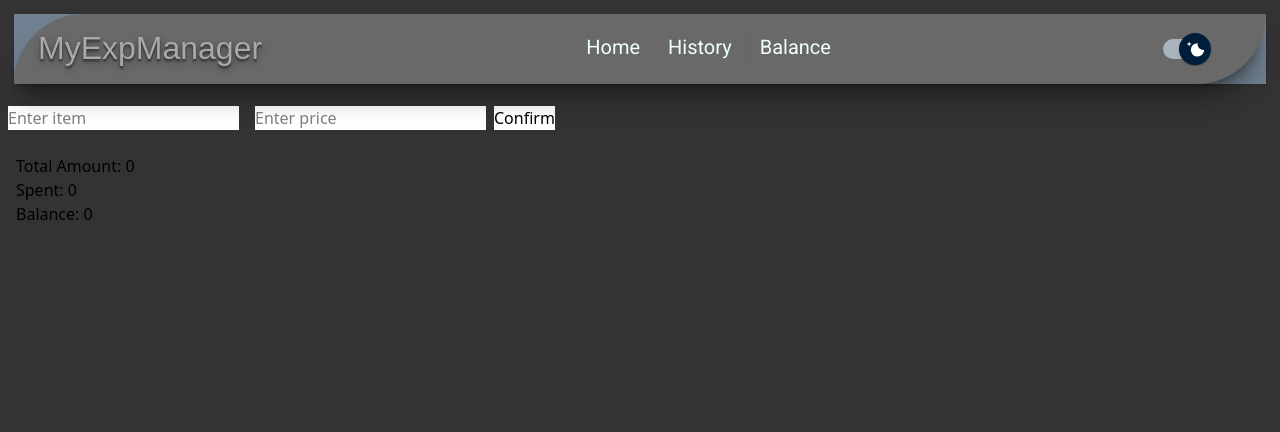
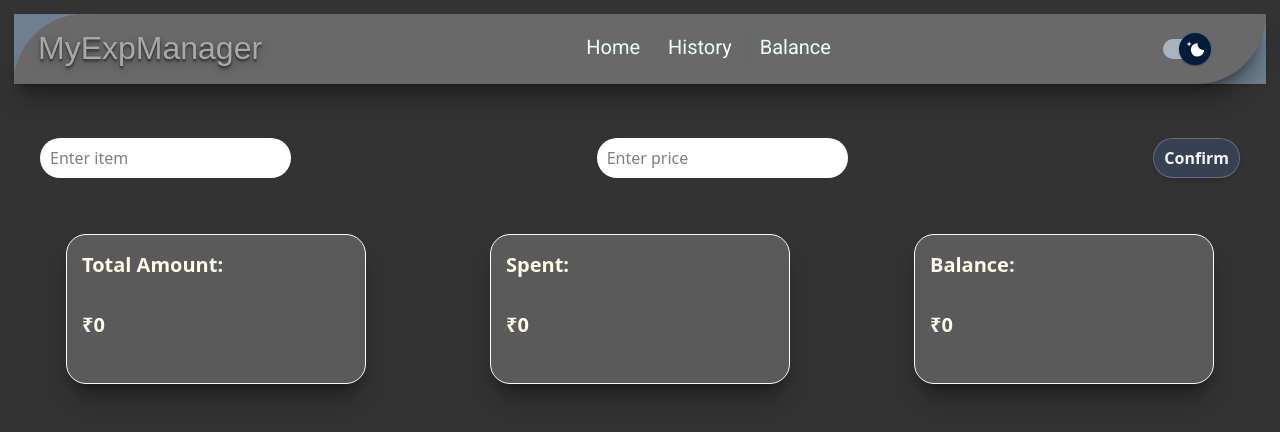
Before and after one commit to asim770/MyExpManager, a React (Vite) app: page /profile in a window 1280 px wide. Shown: the top 432 px of the page. Built offline with nearby package versions, Linux system fonts and the light colour scheme; a web font is replaced by a local one.

Commit message:
add database

```diff
--- a/src/components/Account/Account.jsx
+++ b/src/components/Account/Account.jsx
@@ -9,25 +9,33 @@ export default function Account(){
         setAmount(e.target.value);
     }
 
-    function amountAdded(){
-        if(amount==0){
-            alert("ENTER SOME AMOUNT");
-            navigate("/")
-        }
-        else{
-            localStorage.setItem("Amount",amount);
-            navigate("/profile");
+    async function amountAdded(e){
+        e.preventDefault();
+        const response=await fetch("http://localhost:8000/account",{
+            method: "POST",
+            headers: { "Content-Type": "application/json" },
+            body: JSON.stringify({
+                amount: amount
+            })
+        })
+        const result= response.json;
+        if(response.ok){
+            alert("✅ Registration successful!");
+            setAmount("");
+        }else {
+            alert("❌ " + result.msg);
         }
     }
     return(
         <>
         <div className="h-screen flex justify-center items-center">
-            <div>
-                Enter Your Amount
+            <div className="bg-[#696969] h-auto flex flex-col gap-8 p-[35px] border-[1px] border-white rounded-[20px] shadow-2xl shadow-[#000000]">
 
-                <input type="text" value={amount} onChange={amountUpdate}/>
+                <h1 className="text-[20px] font-bold text-amber-50 ">Enter your Amount</h1>
 
-                <button onClick={amountAdded}>submit</button>
+                <input type="text " className="bg-amber-50 h-[40px] w-[200px] p-[10px] rounded-[20px] border-none hover:shadow-black hover:shadow-2xl duration-300 transition-colors" placeholder="Enter Your Amount"  value={amount} onChange={amountUpdate}/>
+
+                <button onClick={amountAdded} className="px-6 py-3 rounded-[25px] border-[1px] border-[#b4b4b461] bg-gray-700 text-gray-100 font-semibold hover:bg-gray-600 hover:text-white transition-colors duration-300 shadow-md ">submit</button>
 
             </div>
         </div>
--- a/src/components/Profile/Profile.jsx
+++ b/src/components/Profile/Profile.jsx
@@ -73,32 +73,33 @@ export default function Profile() {
 
   return (
     <>
-      <div>
+      <div className="flex flex-row p-[40px] md:justify-between gap-1 w-screen items-center md:w-full">
         <input
           type="text"
-          className="bg-white text-black m-2"
+          className="bg-white text-black h-[40px]  w-auto p-[10px] rounded-full hover:shadow-2xl hover:shadow-[#646060] transition-colors duration-300"
           value={item}
           onChange={addItem}
           placeholder="Enter item"
         />
         <input
           type="number"
-          className="bg-white text-black m-2"
+          className="bg-white text-black h-[40px] p-[10px] rounded-full hover:shadow-2xl hover:shadow-[#646060] transition-colors duration-300"
           value={price}
           onChange={addPrice}
           placeholder="Enter price"
         />
-        <button onClick={createList} className="bg-white text-black">
+        <button onClick={createList} className="px-[10px] h-[40px] rounded-[25px] border-[1px] border-[#b4b4b461] bg-gray-700 text-gray-100 font-semibold hover:bg-gray-600 hover:text-white transition-colors duration-300 shadow-md">
           Confirm
         </button>
       </div>
-
-      <div className="m-4">
-        <p>Total Amount: {userAmount}</p>
-        <p>Spent: {expandAmount}</p>
-        <p>Balance: {balanceAmount}</p>
+      <div className="m-4 flex md:justify-between md:px-[50px] flex-col md:flex-row gap-10 justify-center items-center">
+        <p className="h-[150px] text-amber-50 bg-[#5b5a5a] w-[300px] p-[15px] border-[1px] text-[20px] font-bold rounded-[20px] shadow-xl/30  border-amber-50 ">
+          Total Amount: <br /> <br /> <span>₹{userAmount}</span></p>
+        <p className="h-[150px] text-amber-50 bg-[#5b5a5a] w-[300px] p-[15px] border-[1px] text-[20px] font-bold rounded-[20px] shadow-xl/30  border-amber-50 ">Spent: <br />
+        <br /><span>₹{expandAmount}</span></p>
+        <p className="h-[150px] text-amber-50 bg-[#5b5a5a] w-[300px] p-[15px] border-[1px] text-[20px] font-bold rounded-[20px] shadow-xl/30  border-amber-50 ">Balance: <br />
+        <br /><span>₹{balanceAmount}</span></p>
       </div>
-
       <div>
         {expendatures.map((item, index) => (
           <div key={index}>
```
